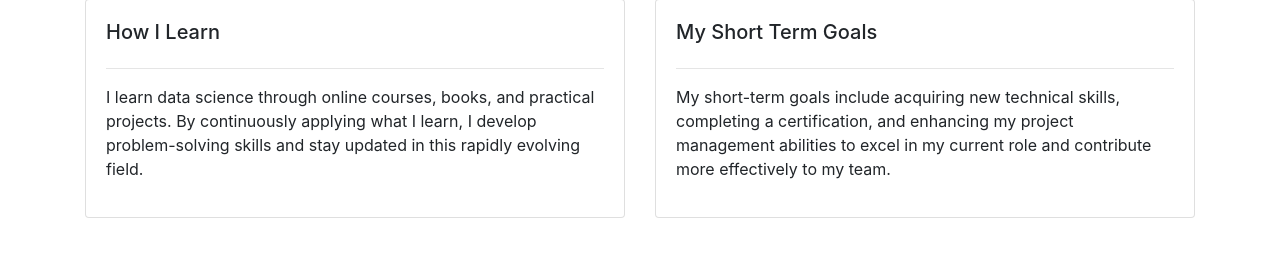
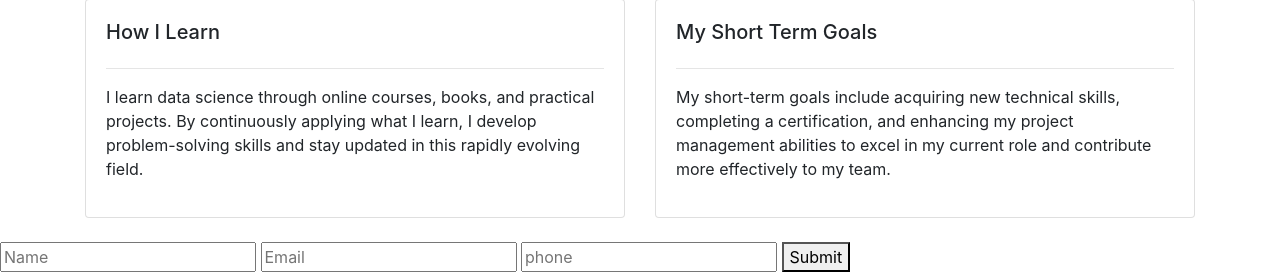
Before and after one commit to Anupam1433/Personal-website, a Django app: template base/templates/base/home.html in a window 1280 px wide. Shown: the part 1796-2068 px from the top of the page. Before the commit the page ends 2014 px from the top, so only its background shows below. Run offline with Django 3.2, Linux system fonts and the light colour scheme; the template is opened without the code that fills it, so the values that code supplies are empty.

Commit message:
Adding form page

```diff
--- a/base/templates/base/home.html
+++ b/base/templates/base/home.html
@@ -121,5 +121,13 @@
       </div>
       <br />
     </div>
+    <div class="form">
+      <form action="" method="post">
+        <input type="text" placeholder="Name" name="name" />
+        <input type="email" placeholder="Email" name="email" />
+        <input type="Number" placeholder="phone" name="phone" />
+        <button type="submit">Submit</button>
+      </form>
+    </div>
   </body>
 </html>
```
